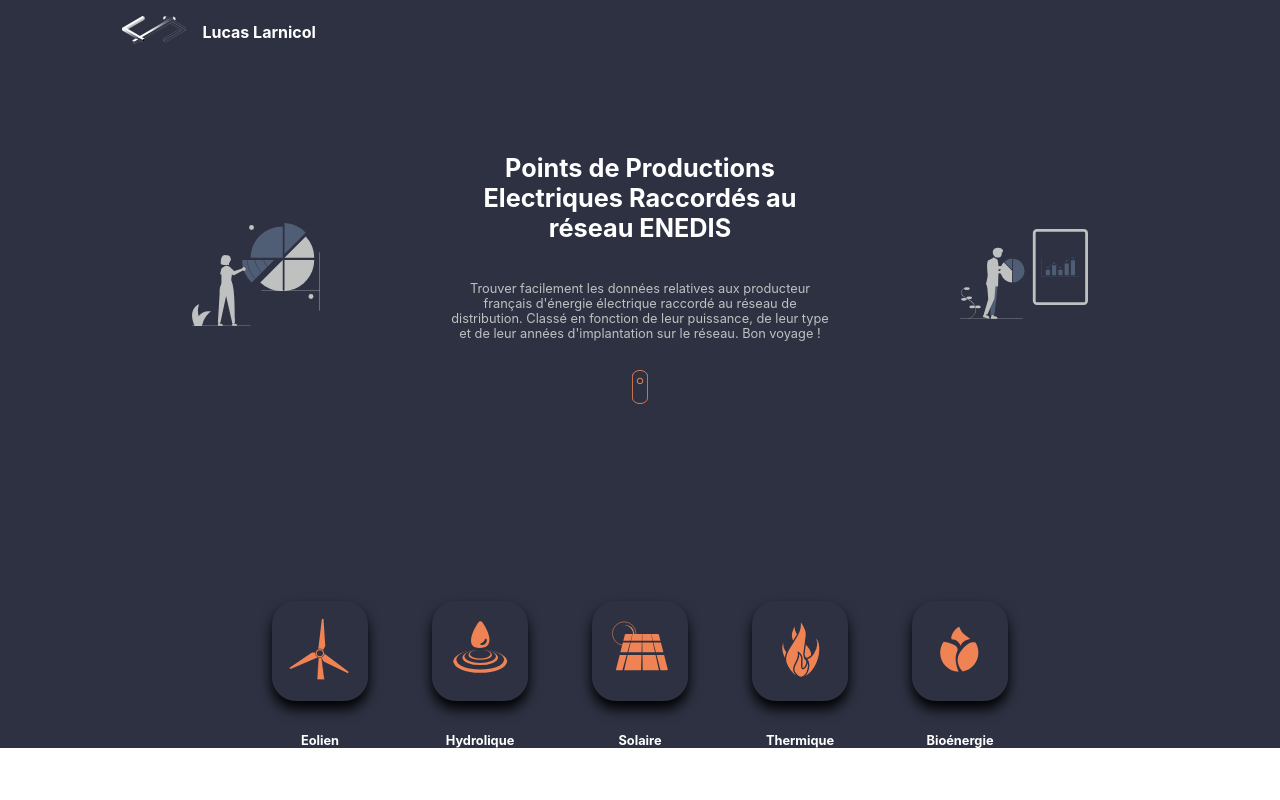
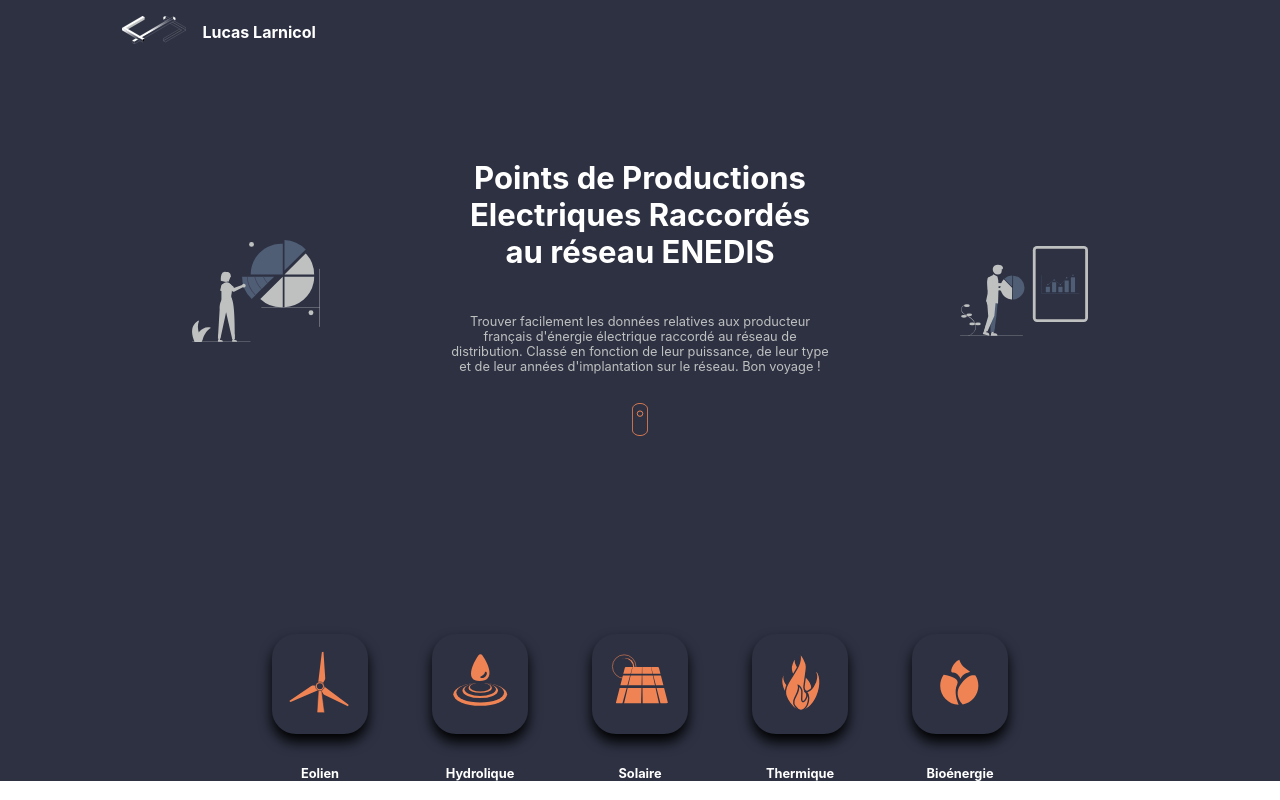
Before and after one commit to LarnicolLucas/producteurs, a Next.js app: page / in a window 1280 px wide. Built offline with nearby package versions, Linux system fonts and the light colour scheme.

Commit message:
up size title

```diff
--- a/components/header/content/content.module.sass
+++ b/components/header/content/content.module.sass
@@ -14,7 +14,7 @@
 .img
     width: 100%
 .main
-    font-size: 1.35rem
+    font-size: 1.66rem
     display: flex
     flex-direction: column
     align-items: center
```
